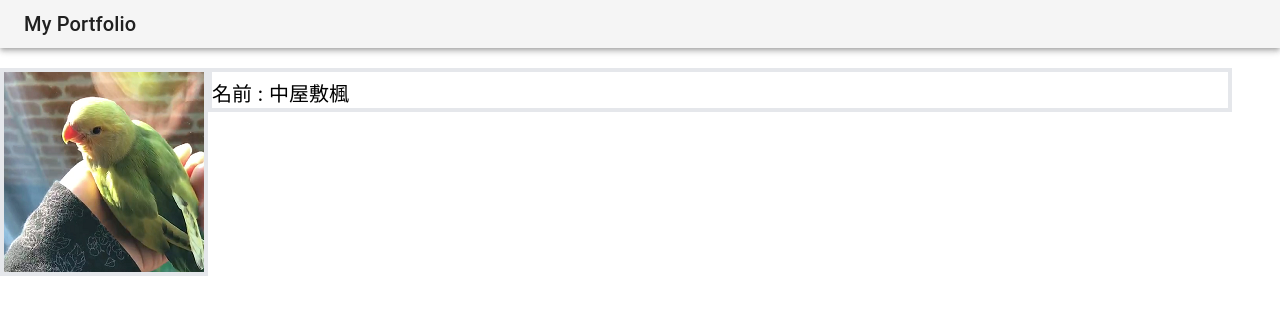
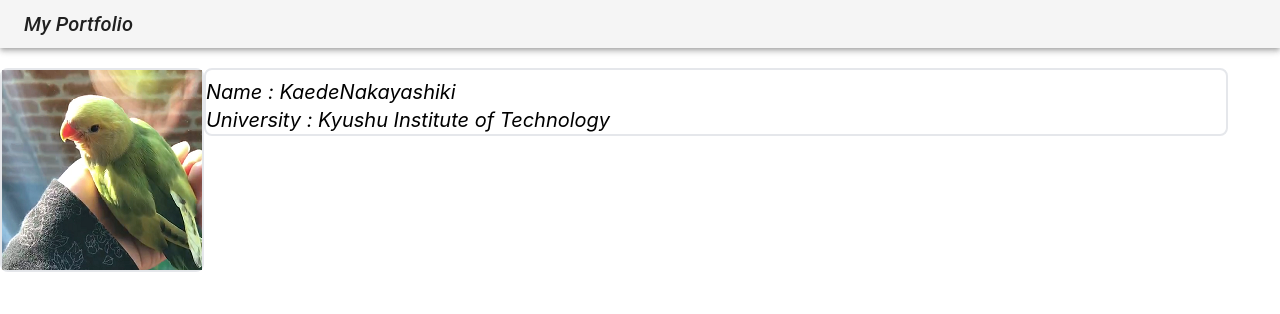
Before and after one commit to naka520/myportfolio, a React (Create React App) app: page / in a window 1280 px wide. Shown: the top 314 px of the page. Built offline with nearby package versions, Linux system fonts and the light colour scheme.

Commit message:
"modify" ヘッダーのフォント

```diff
--- a/src/component/Header.js
+++ b/src/component/Header.js
@@ -7,7 +7,12 @@ function Header() {
     <div>
       <AppBar position="static" color="default">
         <Toolbar variant="dense" className="border-zinc-700">
-          <Typography variant="h6" color="inherit" component="div">
+          <Typography
+            variant="h6"
+            color="inherit"
+            component="div"
+            className="italic"
+          >
             My Portfolio
           </Typography>
         </Toolbar>
--- a/src/component/Page.js
+++ b/src/component/Page.js
@@ -10,13 +10,20 @@ function Page() {
       <Header />
       <div className="prof">
         <ul className="profile">
-          <li className="border-4">
+          <li className="border-2 rounded-tl-lg rounded-tr-lg rounded-br-lg rounded-bl-lg">
             <img src={Pipi}></img>
           </li>
-          <li className="border-4 h-4/5 w-4/5">
+          <li className="border-2 h-4/5 w-4/5 rounded-tl-lg rounded-tr-lg rounded-br-lg rounded-bl-lg">
             <Stack>
               <ul className="mt-2  text-left text-xl">
-                <li>名前 : 中屋敷楓</li>
+                <li>
+                  <p className="italic">Name : KaedeNakayashiki</p>
+                </li>
+                <li>
+                  <p className="italic">
+                    University : Kyushu Institute of Technology{" "}
+                  </p>
+                </li>
               </ul>
             </Stack>
           </li>
```
